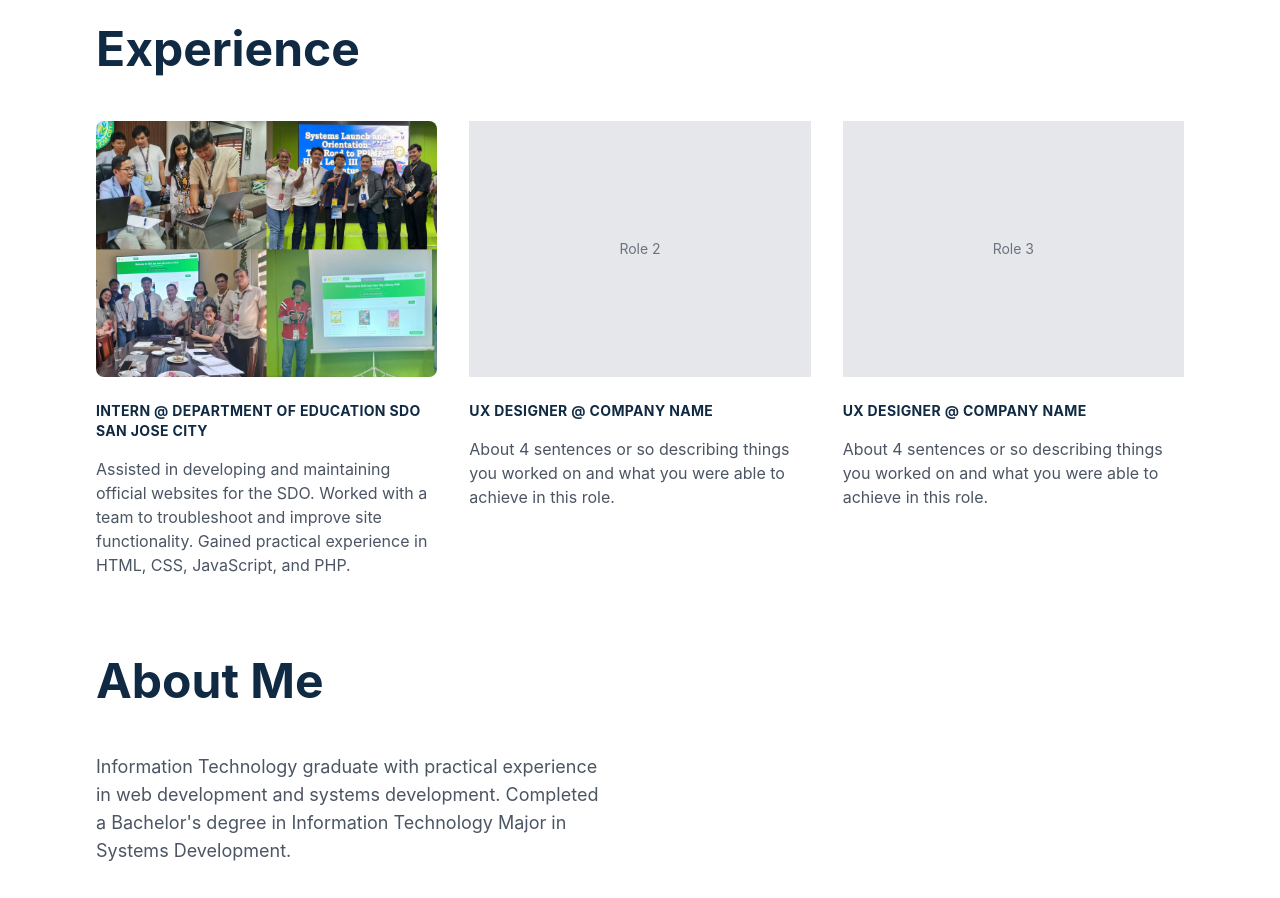
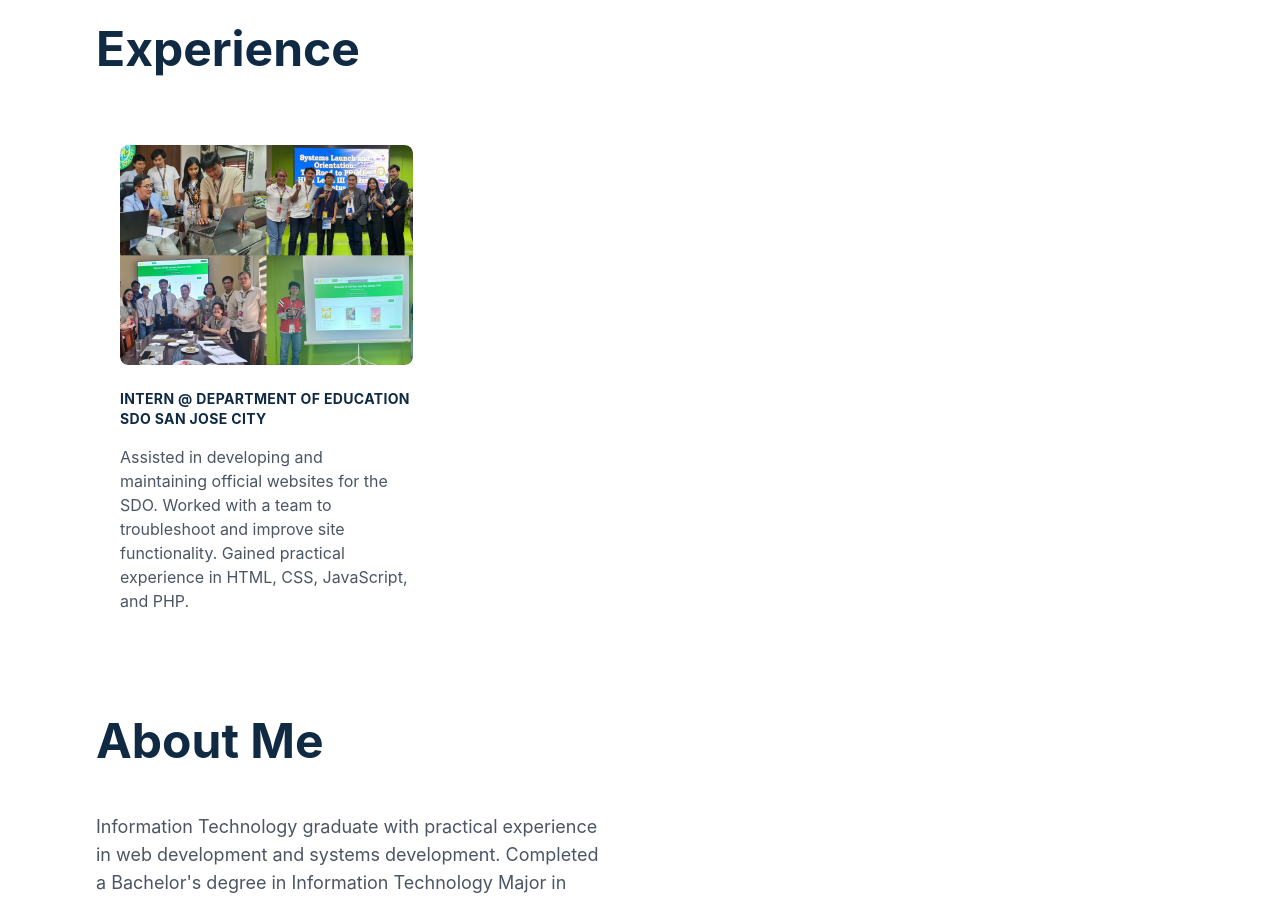
Before and after one commit to sharkspin06/portfolio, a React (Vite) app: page / in a window 1280 px wide. Shown: the part 940-1838 px from the top of the page. Built offline with nearby package versions, Linux system fonts and the light colour scheme.

Commit message:
Remove placeholder roles 2 and 3 from Experience section

```diff
--- a/src/components/About.tsx
+++ b/src/components/About.tsx
@@ -6,19 +6,7 @@ const About = () => {
       title: 'INTERN @ DEPARTMENT OF EDUCATION SDO SAN JOSE CITY',
       description: 'Assisted in developing and maintaining official websites for the SDO. Worked with a team to troubleshoot and improve site functionality. Gained practical experience in HTML, CSS, JavaScript, and PHP.',
       image: '/role1.png'
-    },
-    {
-      title: 'UX DESIGNER @ COMPANY NAME',
-      description: 'About 4 sentences or so describing things you worked on and what you were able to achieve in this role.',
-      placeholder: 'Role 2',
-      image: undefined
-    },
-    {
-      title: 'UX DESIGNER @ COMPANY NAME',
-      description: 'About 4 sentences or so describing things you worked on and what you were able to achieve in this role.',
-      placeholder: 'Role 3',
-      image: undefined
-    },
+    }
   ]
 
   const timeline: { role: string; company: string }[] = []
@@ -39,22 +27,18 @@ const About = () => {
 
           <div className="grid grid-cols-1 md:grid-cols-3 gap-6 sm:gap-8">
             {roles.map((role, index) => (
-              <div key={index} className="space-y-4">
-                {/* Image or placeholder */}
-                {role.image ? (
+              <div key={index} className="group space-y-4 p-6 rounded-xl hover:bg-white hover:shadow-xl transition-all duration-500 hover:-translate-y-2">
+                {/* Image */}
+                <div className="overflow-hidden rounded-lg mb-6">
                   <img
                     src={role.image}
                     alt={role.title}
-                    className="w-full aspect-[4/3] object-cover rounded-lg mb-6"
+                    className="w-full aspect-[4/3] object-cover rounded-lg transform group-hover:scale-110 transition-transform duration-700"
                   />
-                ) : (
-                  <div className="w-full aspect-[4/3] bg-gray-200 flex items-center justify-center text-gray-500 text-sm mb-6">
-                    {role.placeholder}
-                  </div>
-                )}
+                </div>
 
                 {/* Role title */}
-                <h3 className="text-xs sm:text-sm font-bold text-navy-900 uppercase tracking-wide">
+                <h3 className="text-xs sm:text-sm font-bold text-navy-900 uppercase tracking-wide group-hover:text-blue-600 transition-colors duration-300">
                   {role.title}
                 </h3>
 
```
